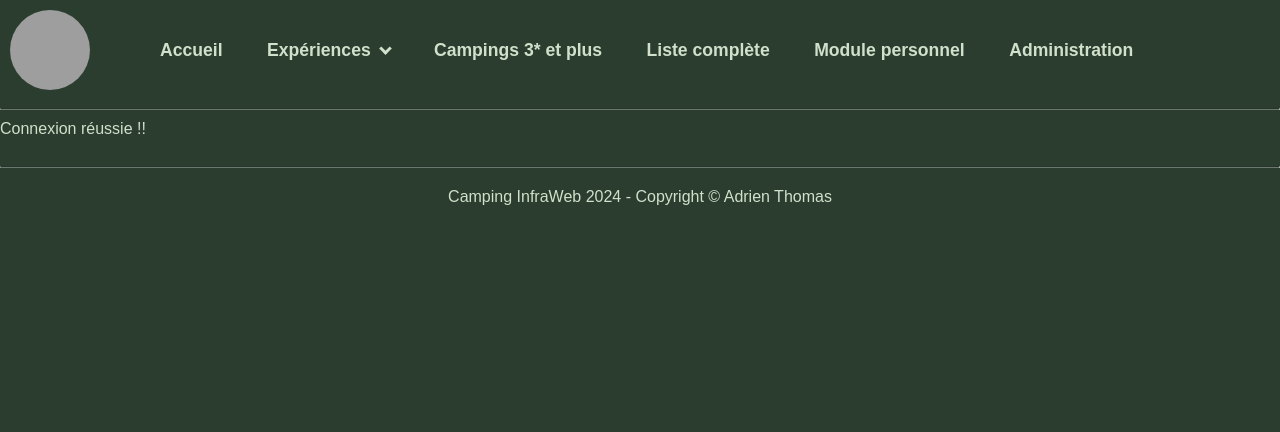
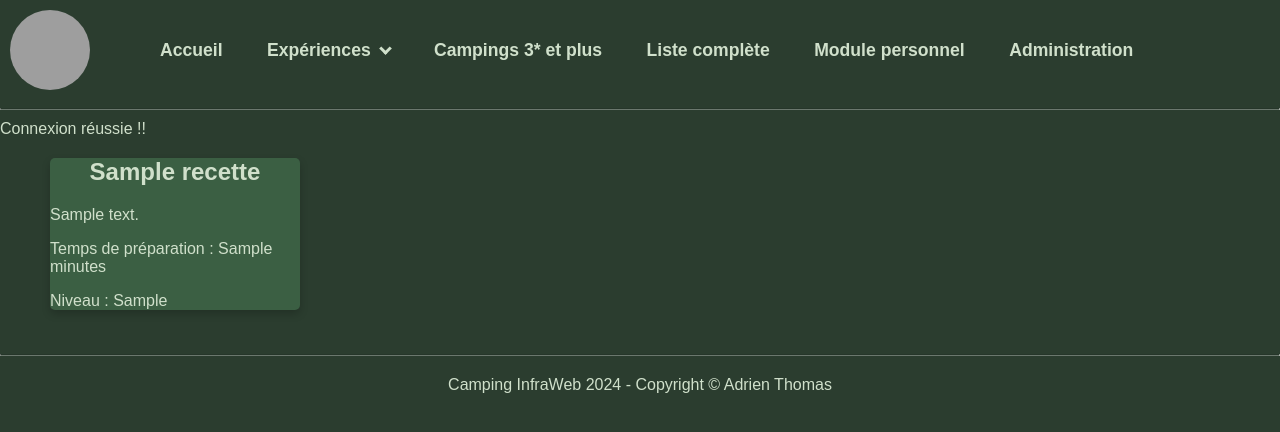
Before and after one commit to Big-pun/infrastructure_web_projet_final_2024-2, a PHP site: page /administration_module_personnel.php in a window 1280 px wide. Shown: the top 432 px of the page. Run offline with PHP 8.4, Linux system fonts and the light colour scheme; tables that the repository leaves empty or names only in its code hold one stand-in row (values such as "Sample post"); grey boxes are pictures that could not be loaded.

Commit message:
debut modif

```diff
--- a/administration_module_personnel.php
+++ b/administration_module_personnel.php
@@ -7,20 +7,41 @@
 <!-- Assurez-vous que la page affiche l'entête et le pied de page, comme les autres pages -->
 <!-- et que tout est valide W3C -->
 
-<?php include_once(__DIR__ . '/include/header.php'); ?>
+<?php
+include_once(__DIR__ . '/include/header.php');
+$requete = $mysqli->prepare("SELECT * FROM recettes");
+$requete->execute();
+$resultat = $requete->get_result();
+?>
 
 
 
 <main>
+    <?php if ($resultat->num_rows > 0) : ?>
+        <?php while ($row = $resultat->fetch_assoc()) : ?>
+            <div class="">
+                <div class='card'>
+                    <h2><?= ($row["nom"]) ?></h2>
+                    <p><?= ($row["description"]) ?></p>
+                    <p>Temps de préparation : <?= ($row["temps_preparation"]) ?> minutes</p>
+                    <p>Niveau : <?= ($row["niveau_difficulte"]) ?></p>
+                    </ul>
+
+                </div>
+            </div>
+        <?php endwhile; ?>
+    <?php else : ?>
+        <p>Aucune recette trouvée</p>
+    <?php endif; ?>
+
+
+
+
+
 
 
 
 
 </main>
 
-
-
-
-
-
 <?php include_once(__DIR__ . '/include/footer.php'); ?>
--- a/include/footer.php
+++ b/include/footer.php
@@ -8,6 +8,6 @@
 
 
   <!-- JavaScript ici, au besoin -->
-
+  <script src="./js/scripts.js"></script>
 </body>
 </html>
--- a/module_personnel.php
+++ b/module_personnel.php
@@ -33,9 +33,9 @@ foreach ($resultat as $row) {
       <!-- La requête utilisée doit contenir un inner join pertinent. -->
 
     <?php if (count($recettes) > 0) : ?>
-    <ul>
+    <ul class="flex">
         <?php foreach ($recettes as $nomRecette => $details) : ?>
-            <div class="">
+            <div class="card">
                 <h2><?= $nomRecette ?></h2>
                 <h3><?= $details["description"] ?></h3>
                 <p>Temps de préparation : <?= $details["temps_preparation"] ?> minutes</p>
```
Also changed, not shown: js/scripts.js (added).
